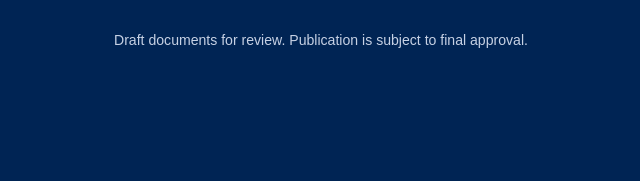
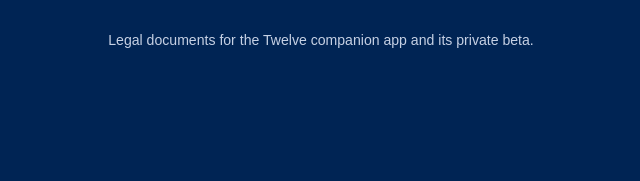
Before and after one commit to TheGameOfTwelve/twelve-legal-site, a plain HTML site: page index.html in a window 1280 px wide. Shown: the part 474-655 px from the top of the page, 319-959 px from the left. Drawn offline with Linux system fonts and the light colour scheme.

Commit message:
Finalise legal homepage links

```diff
--- a/index.html
+++ b/index.html
@@ -30,7 +30,7 @@
       <a href="./privacy/">Privacy Policy</a>
       <a href="./terms/">Terms &amp; Conditions</a>
     </nav>
-    <p class="small">Draft documents for review. Publication is subject to final approval.</p>
+    <p class="small">Legal documents for the Twelve companion app and its private beta.</p>
   </main>
   <footer><a href="mailto:thegameoftwelve@gmail.com">thegameoftwelve@gmail.com</a></footer>
 </body>
```
